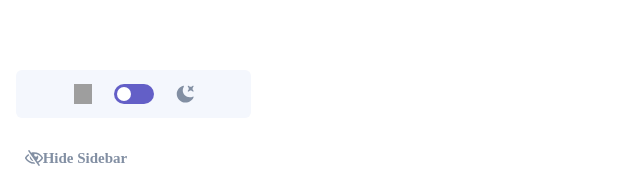
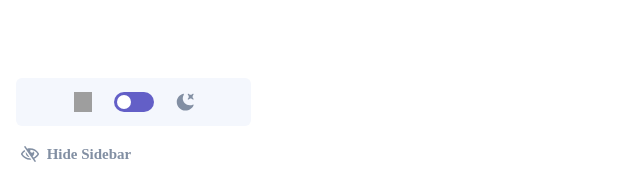
Before and after one commit to Keti-Tsiklauri/task-management, a Next.js app: page / in a window 1280 px wide. Shown: the part 618-797 px from the top of the page, without its empty margins (0-640 px from the left). Built offline with nearby package versions, Linux system fonts and the light colour scheme; grey boxes are pictures that could not be loaded.

Commit message:
fix sidebar

```diff
--- a/src/app/components/navigation/DesktopNavigation.tsx
+++ b/src/app/components/navigation/DesktopNavigation.tsx
@@ -16,18 +16,16 @@ export default function DesktopNavigation() {
 
   return (
     <div className="relative w-[260px] h-screen">
-      {/* Sidebar */}
+      {/* Sidebar container keeps fixed width */}
       <div
-        className={`absolute top-0 left-0 flex flex-col w-[260px] h-full transition-transform duration-300 ${
+        className={`flex flex-col w-full h-full transition-all duration-300 ${
           darkMode ? "bg-[#2B2C37]" : "bg-white"
-        } ${hide ? "-translate-x-full" : "translate-x-0"}`}
+        } ${hide ? "opacity-0 pointer-events-none" : "opacity-100"}`}
       >
-        {/* All elements except Navigation have padding-left */}
         <div className="pl-4 pt-4">
           <Logo />
         </div>
 
-        {/* Navigation without padding */}
         <div className="mt-10">
           <Navigation />
         </div>
@@ -36,18 +34,15 @@ export default function DesktopNavigation() {
           <AddButton />
         </div>
 
-        <div className="pl-4 mt-auto flex flex-col gap-4">
+        <div className="pl-4 mt-auto flex flex-col gap-4 mb-14">
           <ModeToggle />
-          <HideSideBar />
         </div>
       </div>
 
-      {/* Hide/Show button when sidebar is hidden */}
-      {hide && (
-        <div className="fixed bottom-4 left-0 z-50">
-          <HideSideBar />
-        </div>
-      )}
+      {/* Make HideSideBar fixed at the bottom of sidebar */}
+      <div className="absolute bottom-1">
+        <HideSideBar />
+      </div>
     </div>
   );
 }
--- a/src/app/components/navigation/HideSideBar.tsx
+++ b/src/app/components/navigation/HideSideBar.tsx
@@ -11,7 +11,7 @@ export default function HideSideBar() {
   const { hide, setHide } = context;
 
   return (
-    <div className="w-[240px]">
+    <div className="w-[240px] ">
       {hide ? (
         <div className="   w-[56px] h-[48px] bg-[#635FC7] rounded-r-[100px] flex items-center justify-center">
           <Image
@@ -24,7 +24,7 @@ export default function HideSideBar() {
           />
         </div>
       ) : (
-        <div className="w-[120px]  h-[48px] flex items-center justify-center cursor-pointer">
+        <div className="w-[120px]  h-[48px] flex items-center justify-center cursor-pointer gap-2 ml-4">
           <Image
             src="/images/navigation/hide.svg"
             alt="hide"
```
